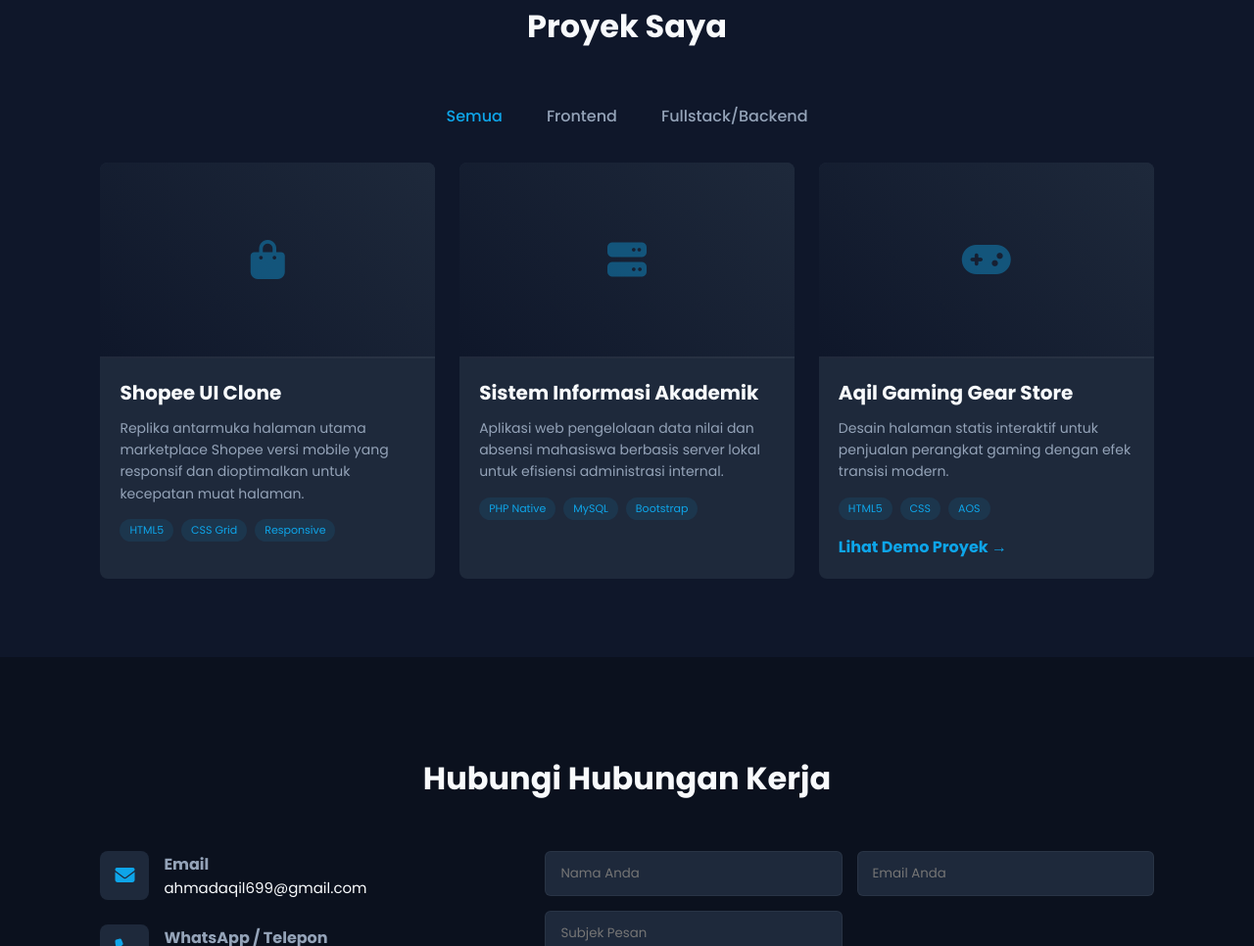
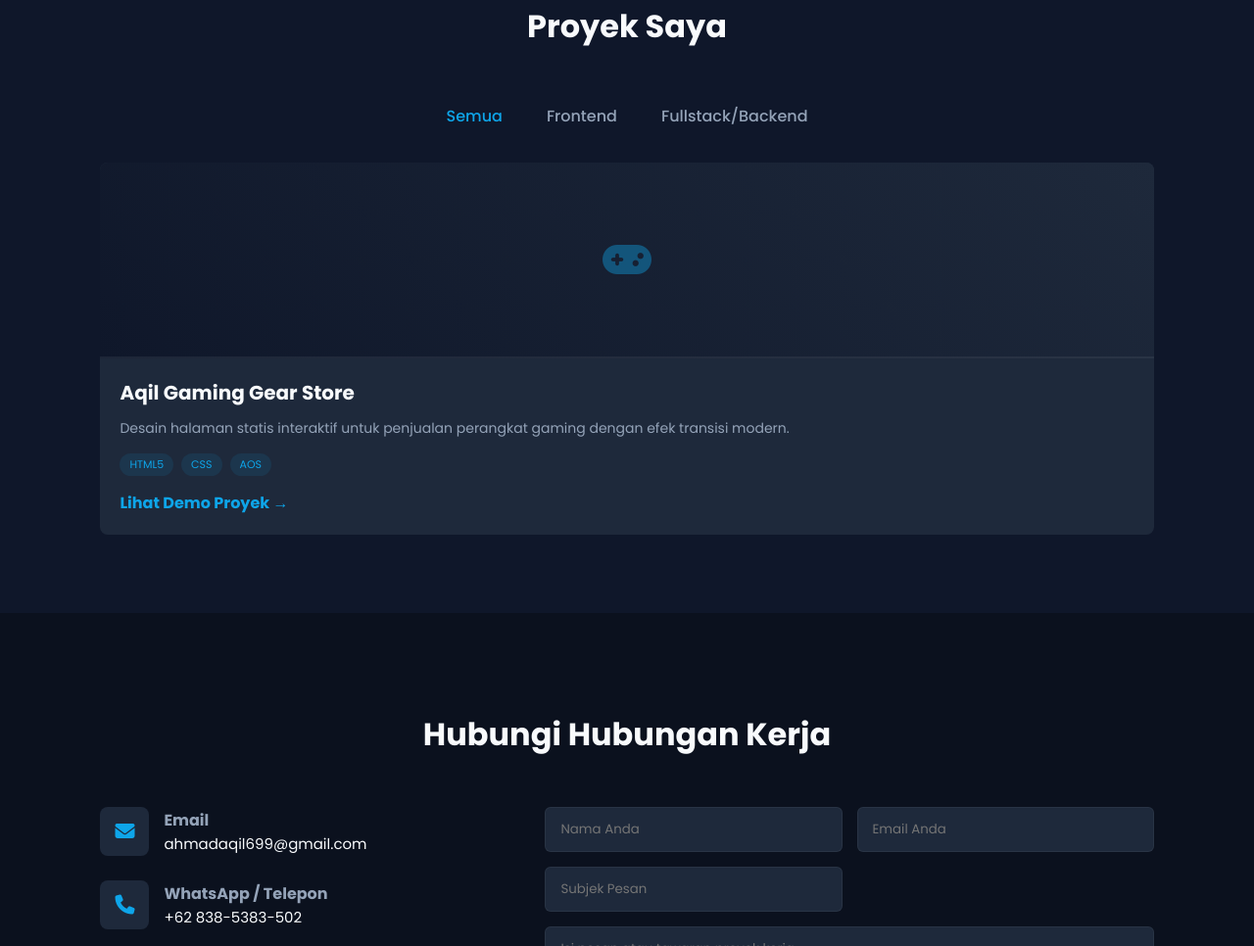
Before and after one commit to ahmadaqil699-blip/Portofolio-ahmadaqil, a plain HTML site: page index.html in a window 1280 px wide. Shown: the part 1911-2877 px from the top of the page at 98% size. Drawn offline with Linux system fonts and the light colour scheme.

Commit message:
Update index.html

```diff
--- a/index.html
+++ b/index.html
@@ -542,33 +542,6 @@
         </div>
 
         <div class="portfolio-grid">
-          <!-- Proyek 1 -->
-            <div class="portfolio-card frontend">
-                <div class="project-img-placeholder"><i class="fa-solid fa-bag-shopping"></i></div>
-                <div class="project-info">
-                    <h3>Shopee UI Clone</h3>
-                    <p>Replika antarmuka halaman utama marketplace Shopee versi mobile yang responsif dan dioptimalkan untuk kecepatan muat halaman.</p>
-                    <div class="project-tags">
-                        <span class="tag">HTML5</span>
-                        <span class="tag">CSS Grid</span>
-                        <span class="tag">Responsive</span>
-                    </div>
-                </div>
-            </div>
-
-            <!-- Proyek 2 -->
-            <div class="portfolio-card backend">
-                <div class="project-img-placeholder"><i class="fa-solid fa-server"></i></div>
-                <div class="project-info">
-                    <h3>Sistem Informasi Akademik</h3>
-                    <p>Aplikasi web pengelolaan data nilai dan absensi mahasiswa berbasis server lokal untuk efisiensi administrasi internal.</p>
-                    <div class="project-tags">
-                        <span class="tag">PHP Native</span>
-                        <span class="tag">MySQL</span>
-                        <span class="tag">Bootstrap</span>
-                    </div>
-                </div>
-            </div>
 
 <!-- update proyek 3 -->
             <div class="portfolio-card frontend">
```
